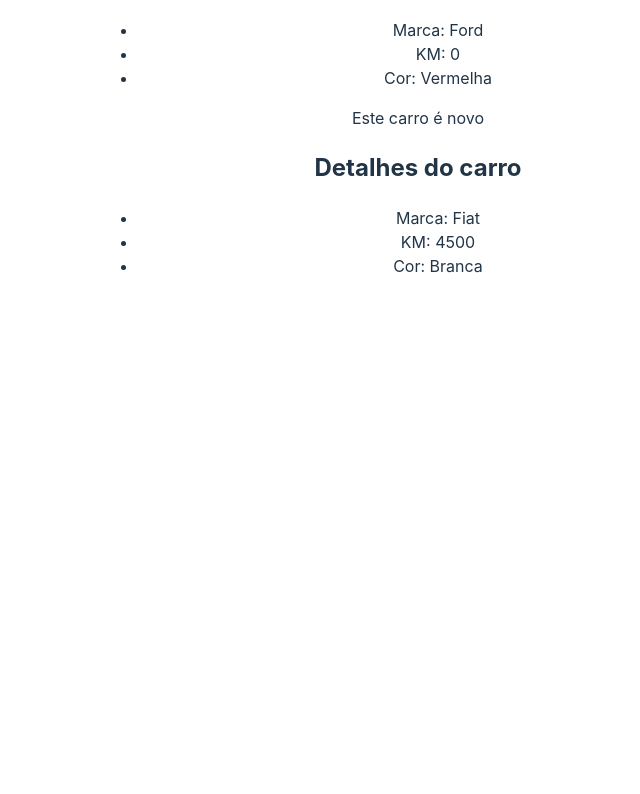
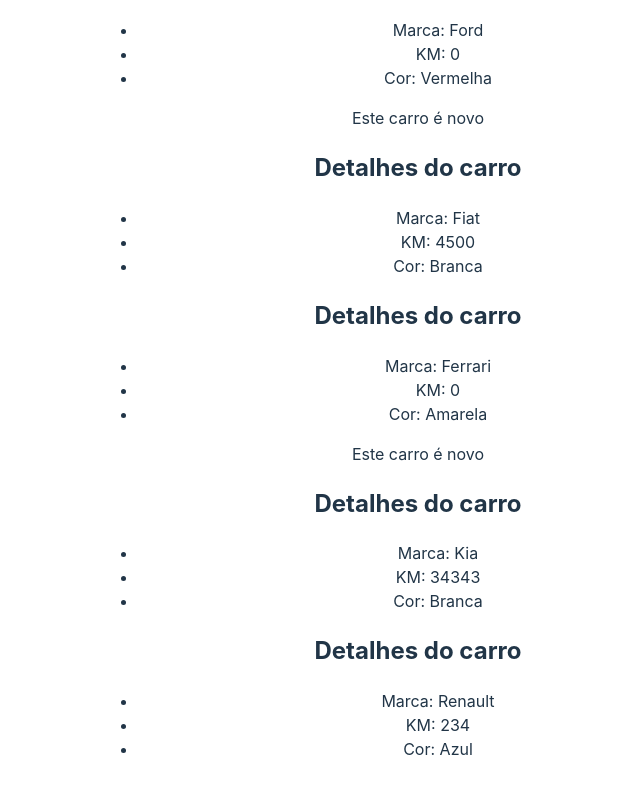
Before and after one commit to NedcloarBR-Study/Udemy-ReactZeroMaestria, a React (Vite) app in the folder 3_AVANCANDO/avancando/: page / in a window 1280 px wide. Shown: the part 2067-2861 px from the top of the page, without its empty margins (222-862 px from the left). Built offline with nearby package versions, Linux system fonts and the light colour scheme.

Commit message:
feat: add aula13 - loop list render

```diff
--- a/3_AVANCANDO/avancando/src/App.jsx
+++ b/3_AVANCANDO/avancando/src/App.jsx
@@ -10,6 +10,11 @@ import CarDetails from './components/CarDetails'
 function App() {
   const name = "Miguel";
   const [username, setUsername] = useState(name);
+  const cars = [
+    { id: 1, brand: "Ferrari", km: 0, color: "Amarela", newCar: true },
+    { id: 2, brand: "Kia", km: 34343, color: "Branca", newCar: false },
+    { id: 3, brand: "Renault", km: 234, color: "Azul", newCar: false }
+  ]
 
   return (
     <>
@@ -32,6 +37,10 @@ function App() {
       {/* Reaproveitamento */}
       <CarDetails brand="Ford" km={0} color="Vermelha" newCar={true} />
       <CarDetails brand="Fiat" km={4500} color="Branca" newCar={false} />
+      {/* loop em array de carros */}
+      {cars.map(car => (
+        <CarDetails key={car.id} brand={car.brand} km={car.km} color={car.color} newCar={car.newCar} />
+      ))}
     </>
   )
 }
```
Also changed, not shown: 1 other file (tests, documents, lock files or other folders).
